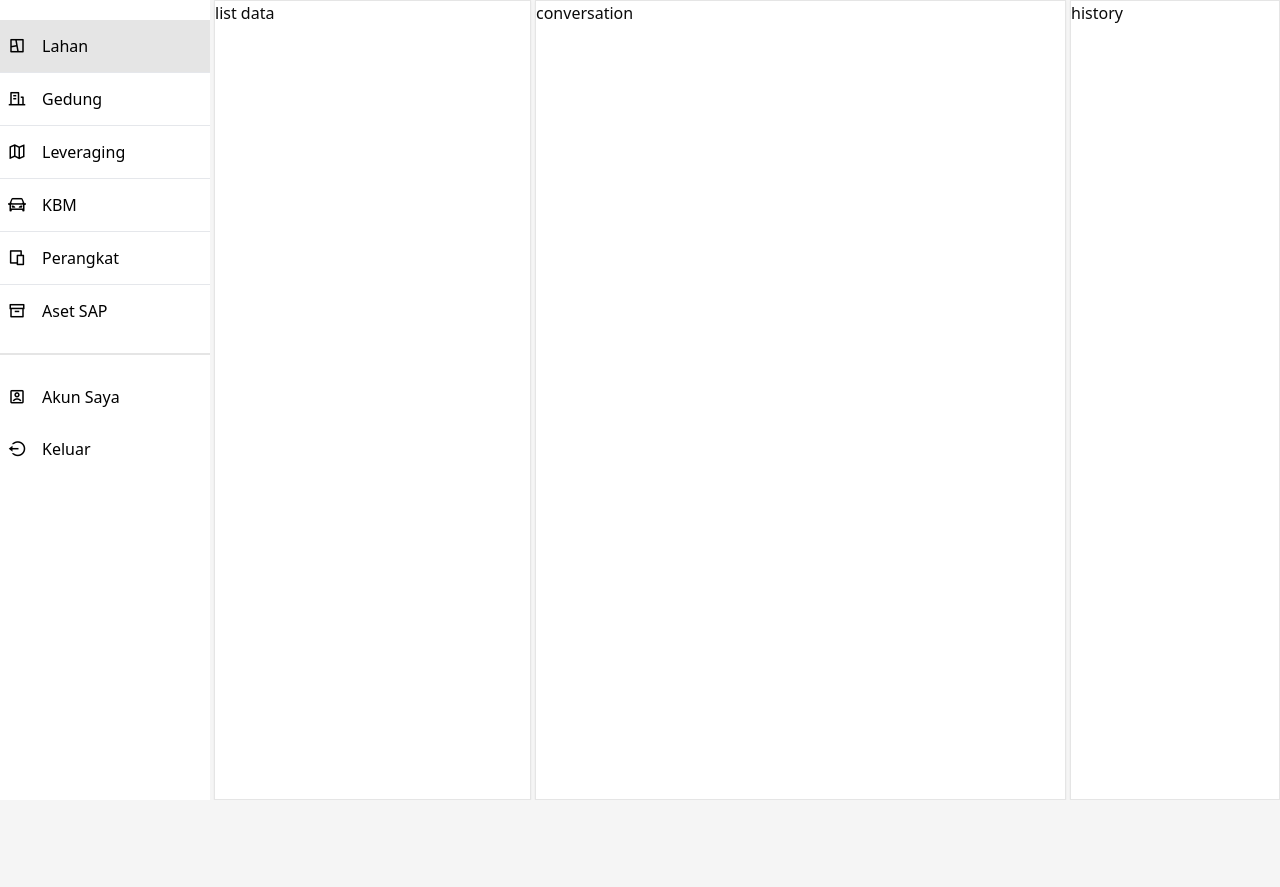
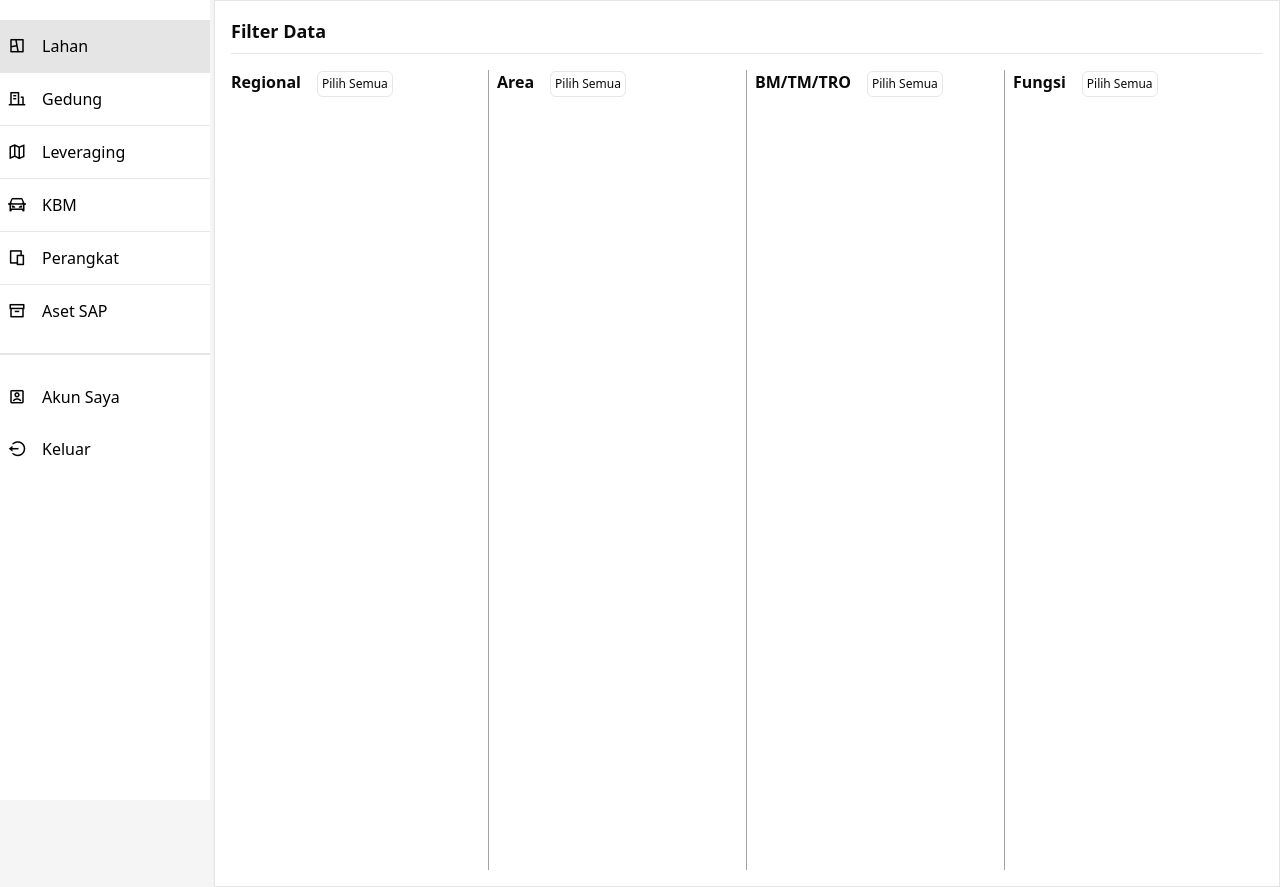
Before and after one commit to oktapascal/frontend.download-support, a Nuxt app: page / in a window 1280 px wide. Before the commit the page ends 800 px from the top, so only its background shows below. Built offline with nearby package versions, Linux system fonts and the light colour scheme; no server answers.

Commit message:
update index page

```diff
--- a/nuxt.config.ts
+++ b/nuxt.config.ts
@@ -3,7 +3,7 @@ export default defineNuxtConfig({
   app: {
     head: {
       bodyAttrs: { class: "font-sans" },
-      title: "Customer Support",
+      title: "Download Support",
       link: [{ rel: "stylesheet", href: "https://cdn.jsdelivr.net/npm/remixicon@3.5.0/fonts/remixicon.css" }],
     },
   },
--- a/pages/index.vue
+++ b/pages/index.vue
@@ -5,7 +5,54 @@ definePageMeta({
 </script>
 
 <template>
-  <div class="card bg-white rounded-none col-span-3">list data</div>
-  <div class="card bg-white rounded-none col-span-5">conversation</div>
-  <div class="card bg-white rounded-none col-span-2">history </div>
+  <div class="card bg-white rounded-none col-span-10 p-4">
+    <h1 class="text-lg font-bold">Filter Data</h1>
+    <hr class="mt-2" />
+    <div class="mt-4 grid grid-cols-12 h-screen">
+      <div class="col-span-3 border-r border-r-neutral-400">
+        <div class="flex gap-4">
+          <div>
+            <h6 class="text-base font-semibold">Regional</h6>
+          </div>
+          <div>
+            <button class="btn border border-neutral-3  00 p-1 text-xs hover:bg-neutral-300 active:bg-neutral-400">Pilih
+              Semua</button>
+          </div>
+        </div>
+      </div>
+      <div class="col-span-3 border-r border-r-neutral-400">
+        <div class="flex gap-4">
+          <div>
+            <h6 class="text-base font-semibold ml-2">Area</h6>
+          </div>
+          <div>
+            <button class="btn border border-neutral-3  00 p-1 text-xs hover:bg-neutral-300 active:bg-neutral-400">Pilih
+              Semua</button>
+          </div>
+        </div>
+      </div>
+      <div class="col-span-3 border-r border-r-neutral-400">
+        <div class="flex gap-4">
+          <div>
+            <h6 class="text-base font-semibold ml-2">BM/TM/TRO</h6>
+          </div>
+          <div>
+            <button class="btn border border-neutral-3  00 p-1 text-xs hover:bg-neutral-300 active:bg-neutral-400">Pilih
+              Semua</button>
+          </div>
+        </div>
+      </div>
+      <div class="col-span-3">
+        <div class="flex gap-4">
+          <div>
+            <h6 class="text-base font-semibold ml-2">Fungsi</h6>
+          </div>
+          <div>
+            <button class="btn border border-neutral-3  00 p-1 text-xs hover:bg-neutral-300 active:bg-neutral-400">Pilih
+              Semua</button>
+          </div>
+        </div>
+      </div>
+    </div>
+  </div>
 </template>
```
